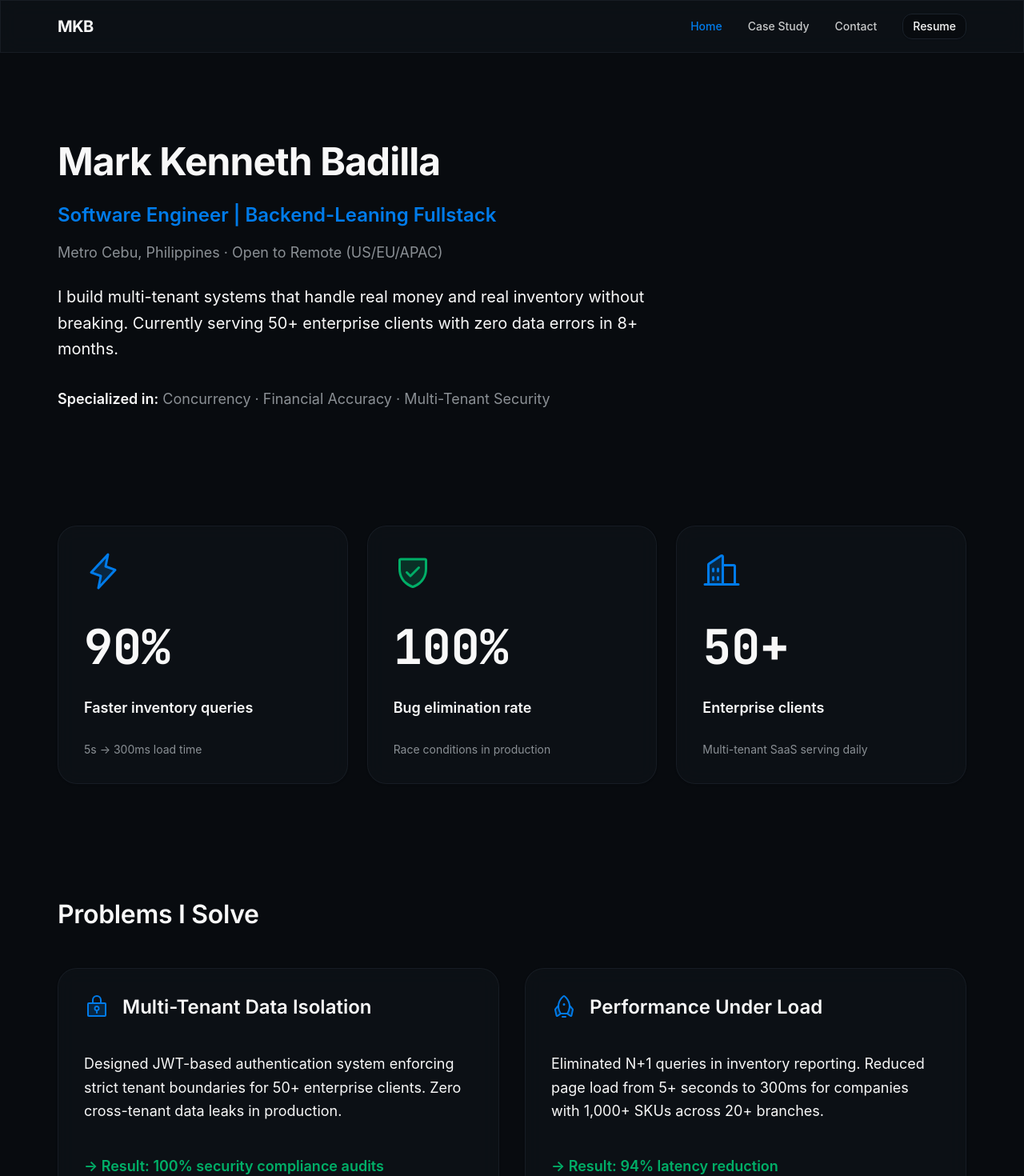
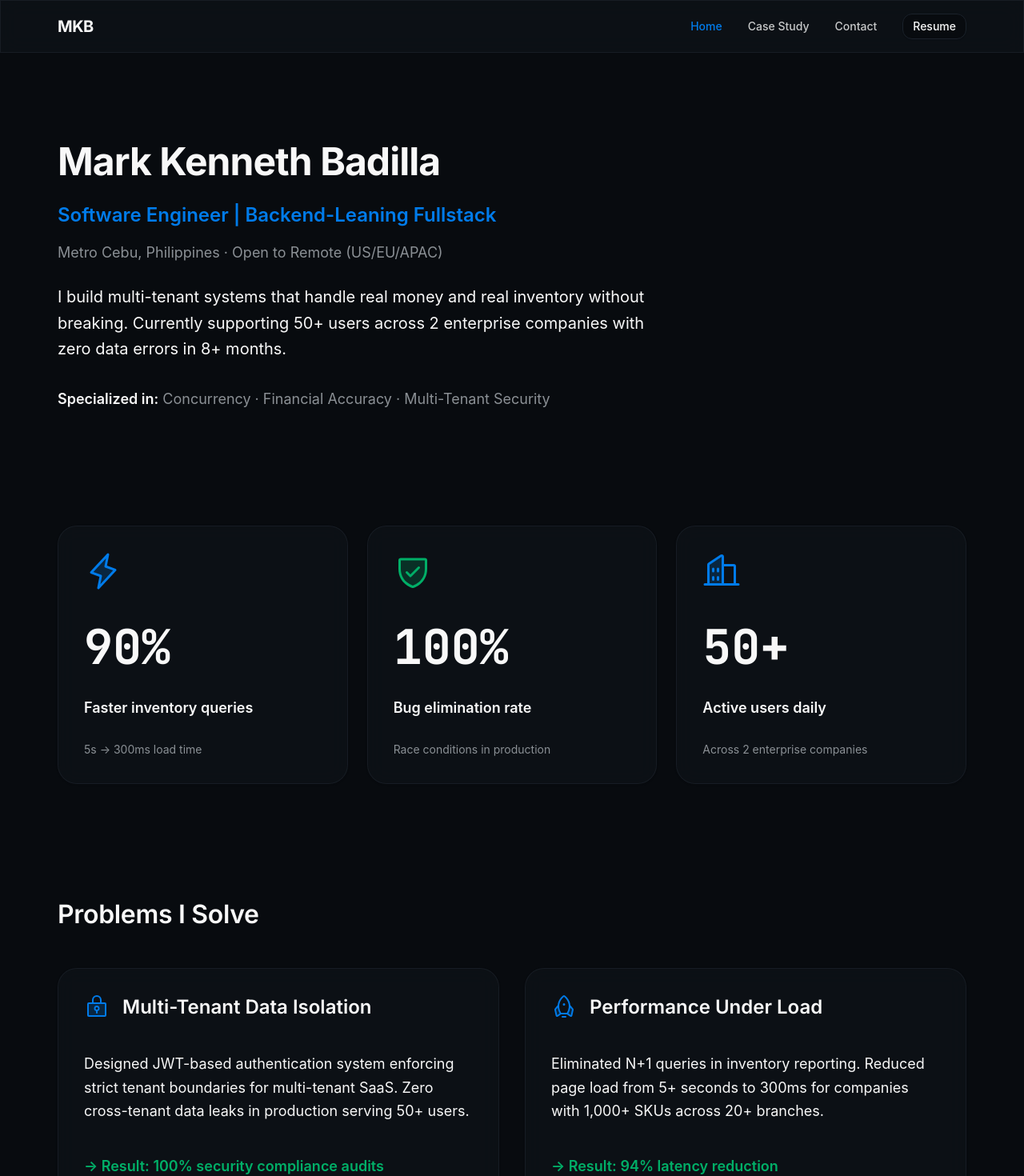
Before and after one commit to markkennethbadilla/developer-portfolio, a React (Vite) app: page / in a window 1280 px wide. Shown: the top 1470 px of the page at 80% size. Built offline with nearby package versions, Linux system fonts and the light colour scheme.

Commit message:
Fix: Accurate numbers - 50+ users across 2 companies, not 50+ clients

```diff
--- a/src/components/pages/CaseStudyPage.tsx
+++ b/src/components/pages/CaseStudyPage.tsx
@@ -23,7 +23,7 @@ export default function CaseStudyPage({ onNavigate }: CaseStudyPageProps) {
           <h3 className="text-success mb-4">The Impact</h3>
           <p className="text-xl leading-relaxed mb-6">
             Eliminated <span className="font-bold text-success">100%</span> of negative inventory
-            bugs affecting 50+ enterprise clients. Zero data integrity issues in 8+ months of
+            bugs in production serving 50+ users. Zero data integrity issues in 8+ months of
             production use.
           </p>
 
@@ -209,7 +209,7 @@ if (stock >= quantity) {
                   <li className="flex items-start gap-3">
                     <CheckCircle size={24} className="text-success shrink-0 mt-0.5" />
                     <span>
-                      <span className="font-bold">50+ companies</span> protected from this entire
+                      <span className="font-bold">50+ users</span> protected from this entire
                       class of bug
                     </span>
                   </li>
@@ -305,7 +305,7 @@ if (stock >= quantity) {
                   <span className="text-primary font-bold">3.</span>
                   <span>
                     <span className="font-semibold">Production experience</span> — serving 50+
-                    paying clients
+                    users in production multi-tenant system
                   </span>
                 </li>
                 <li className="flex items-start gap-3">
--- a/src/components/pages/HomePage.tsx
+++ b/src/components/pages/HomePage.tsx
@@ -31,7 +31,7 @@ export default function HomePage({ onNavigate }: HomePageProps) {
           </p>
           <p className="text-xl leading-relaxed mb-8">
             I build multi-tenant systems that handle real money and real inventory without
-            breaking. Currently serving 50+ enterprise clients with zero data errors in 8+
+            breaking. Currently supporting 50+ users across 2 enterprise companies with zero data errors in 8+
             months.
           </p>
           <p className="text-lg text-muted-foreground">
@@ -66,8 +66,8 @@ export default function HomePage({ onNavigate }: HomePageProps) {
             <div className="text-6xl mb-2">
               <AnimatedCounter value={50} suffix="+" />
             </div>
-            <p className="text-lg font-semibold mb-1">Enterprise clients</p>
-            <p className="text-sm text-muted-foreground">Multi-tenant SaaS serving daily</p>
+            <p className="text-lg font-semibold mb-1">Active users daily</p>
+            <p className="text-sm text-muted-foreground">Across 2 enterprise companies</p>
           </Card>
         </div>
       </section>
@@ -82,8 +82,8 @@ export default function HomePage({ onNavigate }: HomePageProps) {
               <h3>Multi-Tenant Data Isolation</h3>
             </div>
             <p className="mb-4 leading-relaxed">
-              Designed JWT-based authentication system enforcing strict tenant boundaries for 50+
-              enterprise clients. Zero cross-tenant data leaks in production.
+              Designed JWT-based authentication system enforcing strict tenant boundaries for multi-tenant
+              SaaS. Zero cross-tenant data leaks in production serving 50+ users.
             </p>
             <p className="text-success font-semibold">→ Result: 100% security compliance audits</p>
           </Card>
@@ -175,7 +175,7 @@ export default function HomePage({ onNavigate }: HomePageProps) {
             Software Engineer at Hatchit Solutions (June 2025 - Present)
           </p>
           <p className="text-muted-foreground mb-2">
-            System in production: Serving 50+ enterprise clients daily
+            System in production: Serving 50+ users across 2 enterprise companies daily
           </p>
           <p className="text-sm text-muted-foreground">
             Certifications: PhilNITS FE · TOPCIT Level 3
@@ -188,7 +188,7 @@ export default function HomePage({ onNavigate }: HomePageProps) {
           <h2 className="mb-6">See How I Solve Complex Problems</h2>
           <p className="text-lg text-muted-foreground mb-8">
             Deep dive into how I eliminated race conditions in a multi-tenant inventory system
-            serving 50+ enterprise clients.
+            serving 50+ users across multiple branches.
           </p>
           <div className="flex flex-col sm:flex-row gap-4 justify-center">
             <Button size="lg" onClick={() => onNavigate('case-study')} className="group">
```
